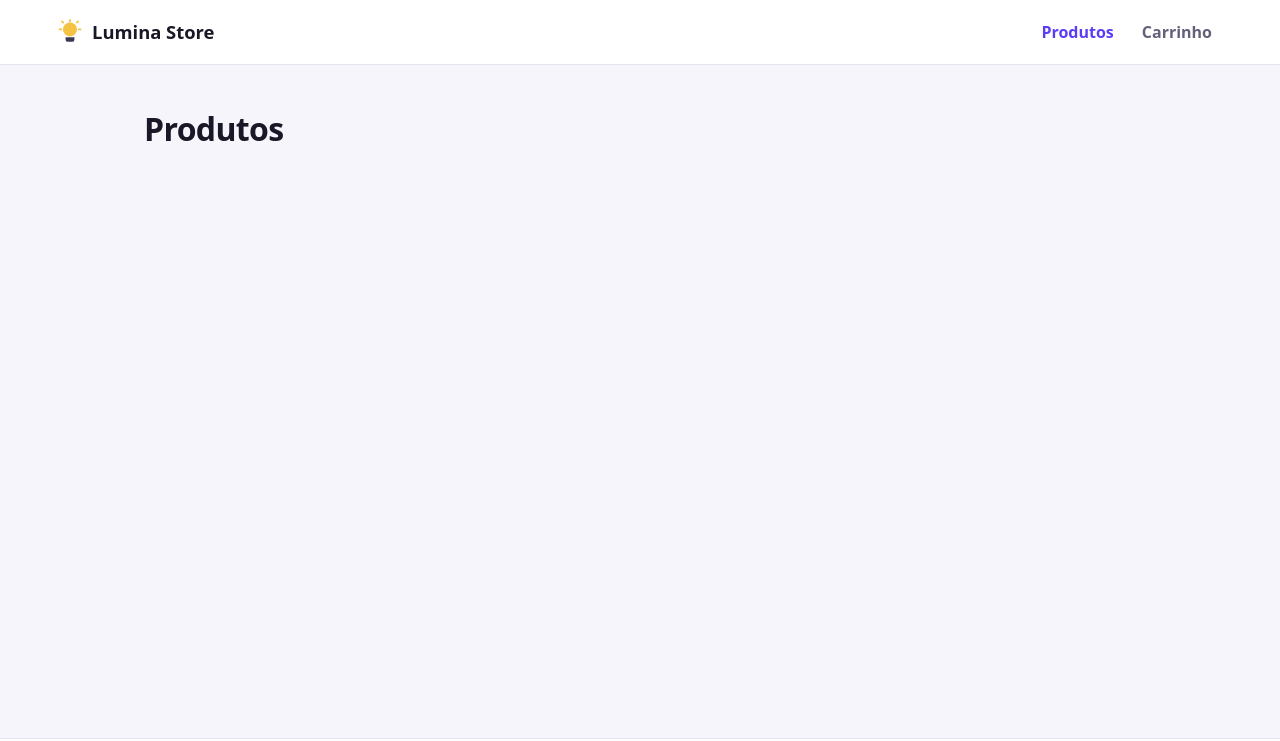
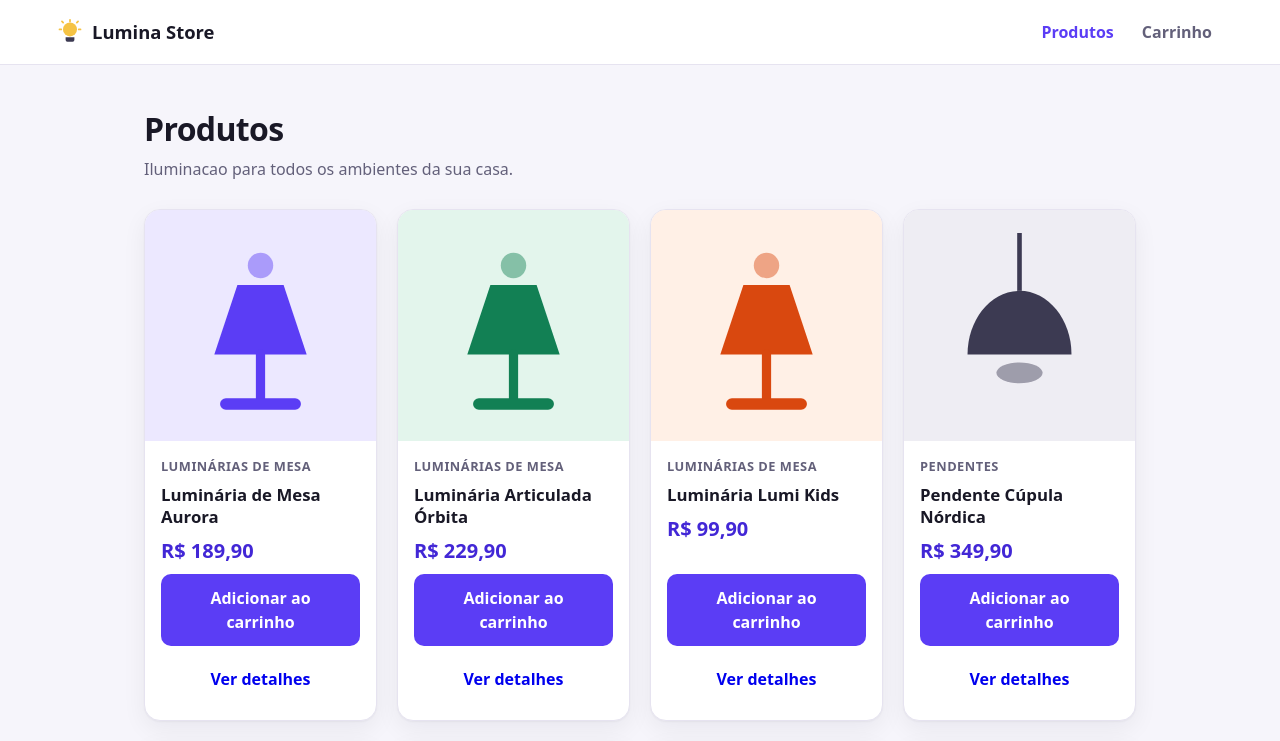
Before and after one commit to Marcosdev0109/lumina-checkout, a React (Vite) app: page /produtos in a window 1280 px wide. Shown: the top 741 px of the page. Built offline with nearby package versions, Linux system fonts and the light colour scheme; data requests are answered from the project's data file.

Commit message:
implementa pagina de produtos consumindo a api

```diff
--- a/src/pages/Produtos.jsx
+++ b/src/pages/Produtos.jsx
@@ -1,10 +1,45 @@
-/** Pagina do catalogo (rota "/produtos"). A listagem chega na proxima etapa. */
+import ListaProdutos from '../components/organisms/ListaProdutos'
+import Mensagem from '../components/atoms/Mensagem'
+import { useProdutos } from '../hooks/useProdutos'
+
+/**
+ * Pagina do catalogo (rota "/produtos") - RF02.
+ * Trata os estados de carregamento, erro e lista vazia antes de desenhar a grade.
+ */
 function Produtos() {
+  const { produtos, carregando, erro, recarregar } = useProdutos()
+
+  function renderizarConteudo() {
+    if (carregando) {
+      return <Mensagem tipo="carregando" titulo="Carregando produtos..." />
+    }
+
+    if (erro) {
+      return (
+        <Mensagem tipo="erro" titulo="Ops! Nao conseguimos carregar o catalogo.">
+          <p>{erro}</p>
+          <button className="botao botao--primario" type="button" onClick={recarregar}>
+            Tentar novamente
+          </button>
+        </Mensagem>
+      )
+    }
+
+    if (produtos.length === 0) {
+      return <Mensagem tipo="vazio" titulo="Nenhum produto cadastrado no momento." />
+    }
+
+    return <ListaProdutos produtos={produtos} />
+  }
+
   return (
-    <main className="pagina" id="conteudo">
+    <main className="pagina pagina--larga" id="conteudo">
       <header className="pagina__cabecalho">
         <h1>Produtos</h1>
+        <p className="pagina__apoio">Iluminacao para todos os ambientes da sua casa.</p>
       </header>
+
+      {renderizarConteudo()}
     </main>
   )
 }
```
